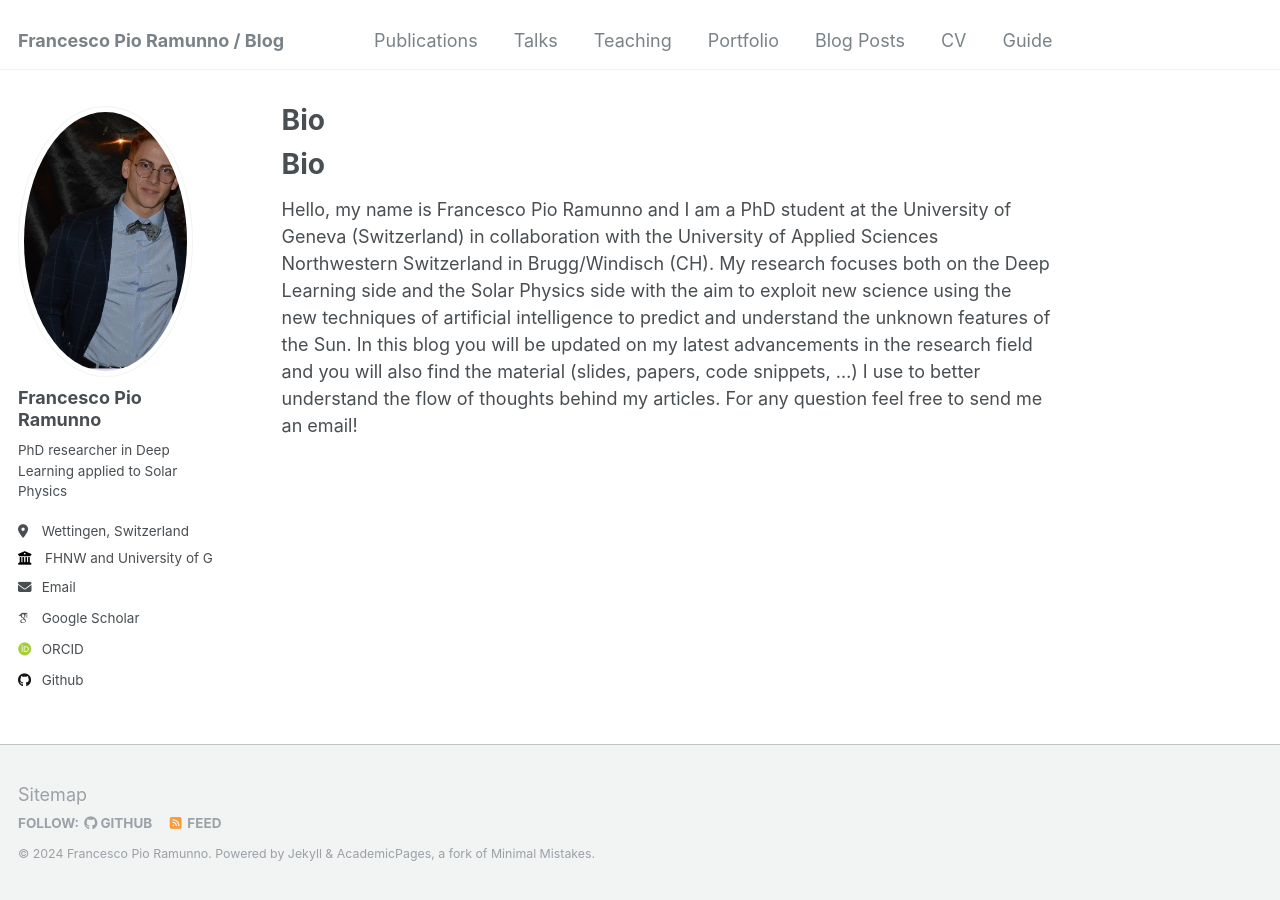
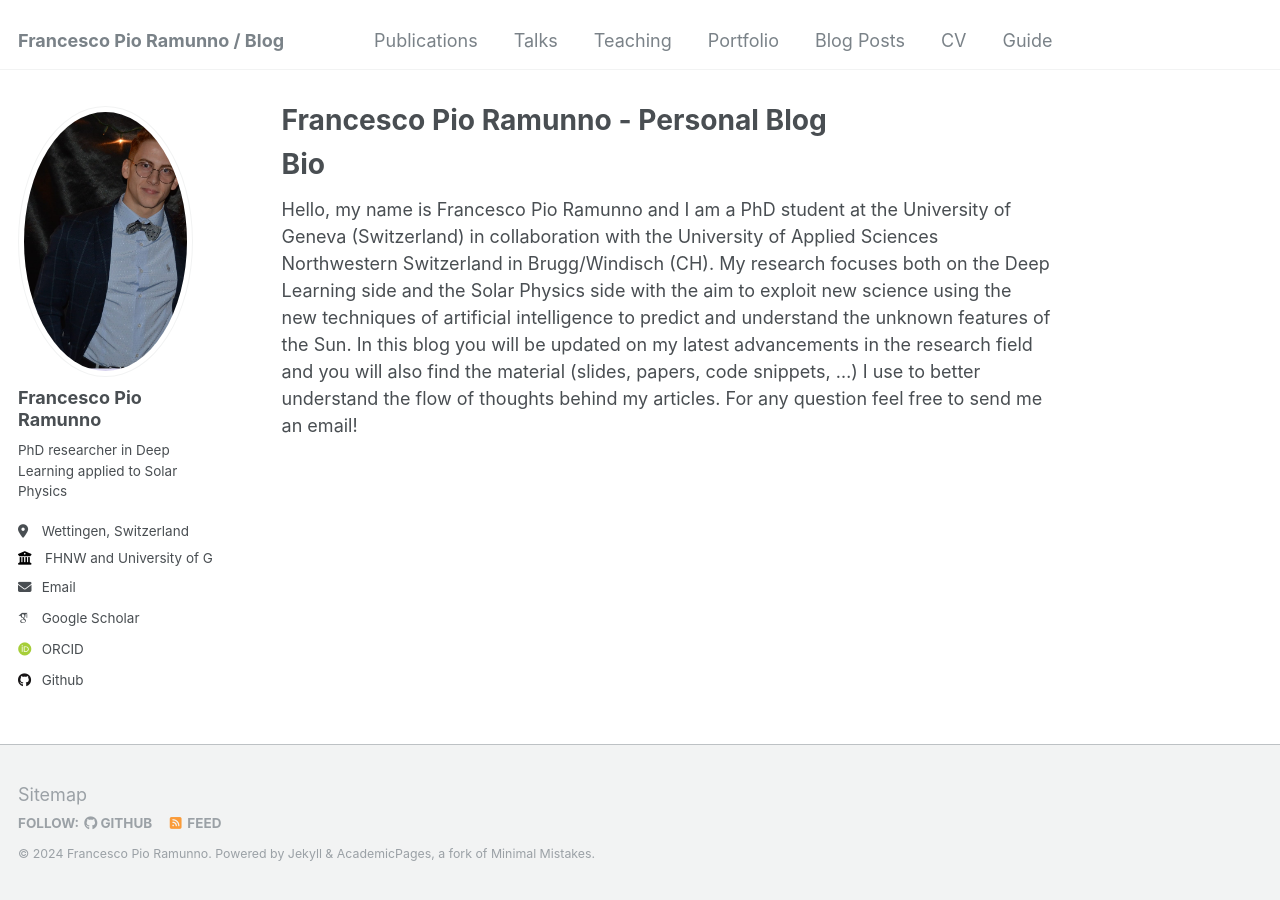
Before and after one commit to fpramunno/fpramunno.github.io, a Jekyll site: the page built from _pages/about.md, in a window 1280 px wide. Built offline with Jekyll 4.4.1, drawn with Linux system fonts in a browser that asks for light colours; some web fonts are replaced; our own code applies the rules of GitHub Pages for plain Markdown files.

Commit message:
Update about.md

```diff
--- a/_pages/about.md
+++ b/_pages/about.md
@@ -1,6 +1,6 @@
 ---
 permalink: /
-title: "Francesco Pio Ramunno - Personal Blog
+title: "Francesco Pio Ramunno - Personal Blog"
 author_profile: true
 redirect_from:
   - /about/
```
